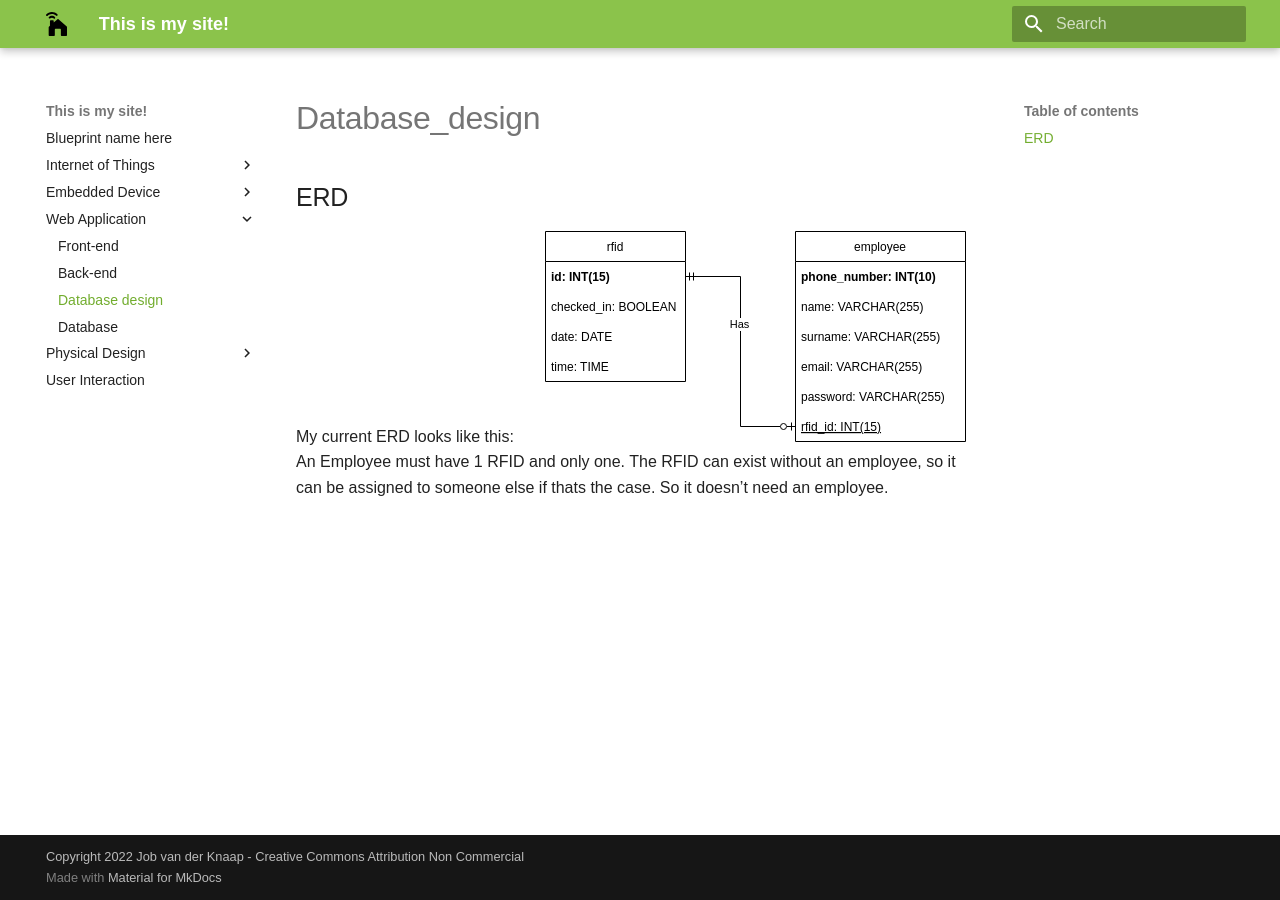
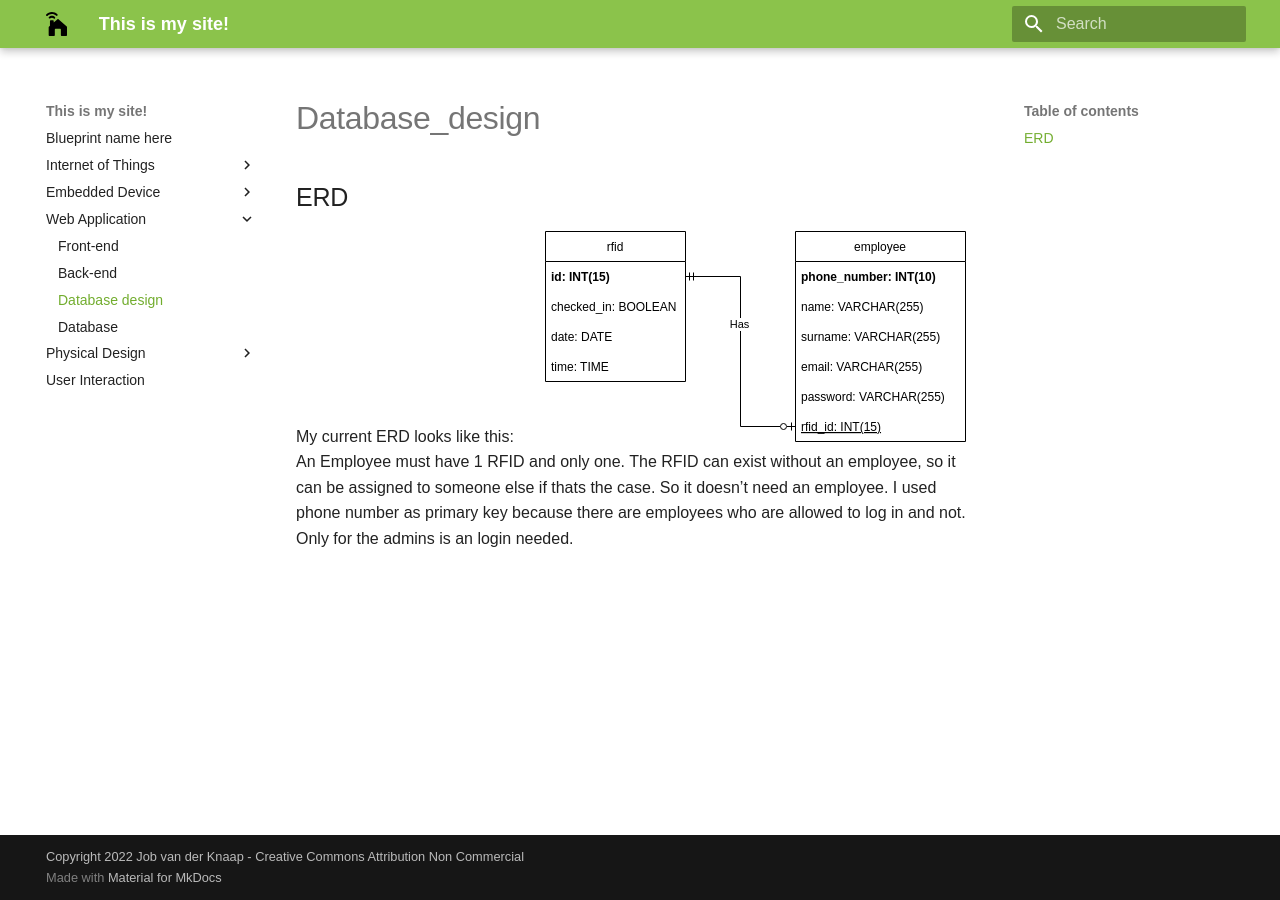
Before and after one commit to jobknaap/Test-import, an MkDocs documentation site: the page built from docs/database_design.md, in a window 1280 px wide. Built offline with MkDocs 1.6.1 and Material for MkDocs 9.7.7, drawn with Linux system fonts in a browser that asks for light colours; some web fonts are replaced.

Commit message:
Updated database design.

```diff
--- a/docs/database_design.md
+++ b/docs/database_design.md
@@ -4,3 +4,4 @@
 My current ERD looks like this:
 ![Current database design(ERD)](images/Improved_database_design.svg)<br>
 An Employee must have 1 RFID and only one. The RFID can exist without an employee, so it can be assigned to someone else if thats the case. So it doesn't need an employee.
+I used phone number as primary key because there are employees who are allowed to log in and not. Only for the admins is an login needed.
```
